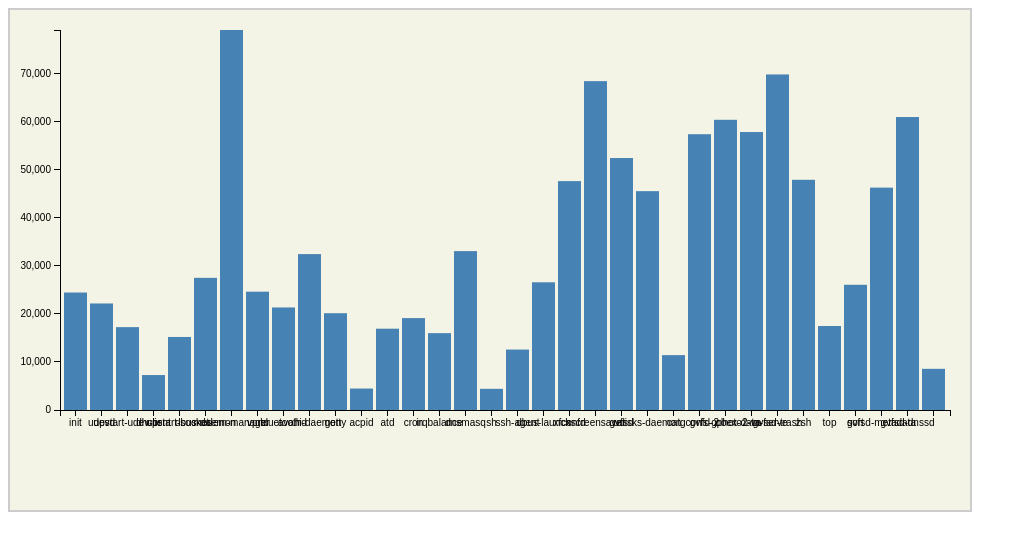
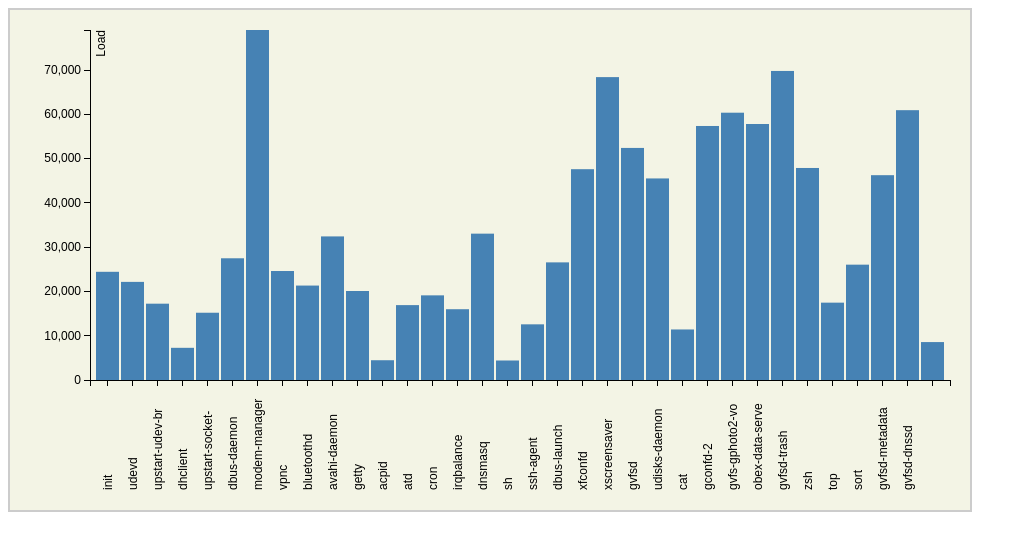
Before and after one commit to rodu/d3-learning, a website: page lets-make-a-bar-chart/bar-chart-3.html in a window 1280 px wide. Shown: the whole page, without its empty margins (0-1027 px from the left). Drawn offline with nearby package versions, Linux system fonts and the light colour scheme.

Commit message:
Adds axis and rotated labels

```diff
--- a/lets-make-a-bar-chart/bar-chart-3.html
+++ b/lets-make-a-bar-chart/bar-chart-3.html
@@ -20,7 +20,7 @@
         }
 
         .axis text {
-          font: 10px sans-serif;
+          font: 12px sans-serif;
         }
 
         .axis path,
--- a/lets-make-a-bar-chart/bar-chart-3.js
+++ b/lets-make-a-bar-chart/bar-chart-3.js
@@ -2,7 +2,7 @@
 window.onload = function onLoad(){
     var
         DATA_PROP = "virt",
-        margin = {top: 20, right: 20, bottom: 100, left: 50},
+        margin = {top: 20, right: 20, bottom: 130, left: 80},
         width = 960 - margin.left - margin.right,
         height = 500 - margin.top - margin.bottom,
         barHeight = 20,
@@ -45,11 +45,24 @@ window.onload = function onLoad(){
         chart.append('g')
             .attr('class', 'x axis')
             .attr('transform', 'translate(0,' + height + ')')
-            .call(xAxis);
+            .call(xAxis)
+            .selectAll('text')
+                .attr('y', 0)
+                .attr('x', -110)
+                .attr('dy', '0.35em')
+                .attr('transform', 'rotate(-90)')
+                .style('text-anchor', 'start');
 
         chart.append('g')
             .attr('class', 'y axis')
-            .call(yAxis);
+            .call(yAxis)
+            .append('text')
+                .attr('transform', 'rotate(-90)')
+                /*.attr('x', -(height - 20))*/
+                .attr('y', 6)
+                .attr('dy', '0.71em')
+                .style('text-anchor', 'end')
+                .text('Load');
 
         chart.selectAll('.bar')
             .data(data)
```
